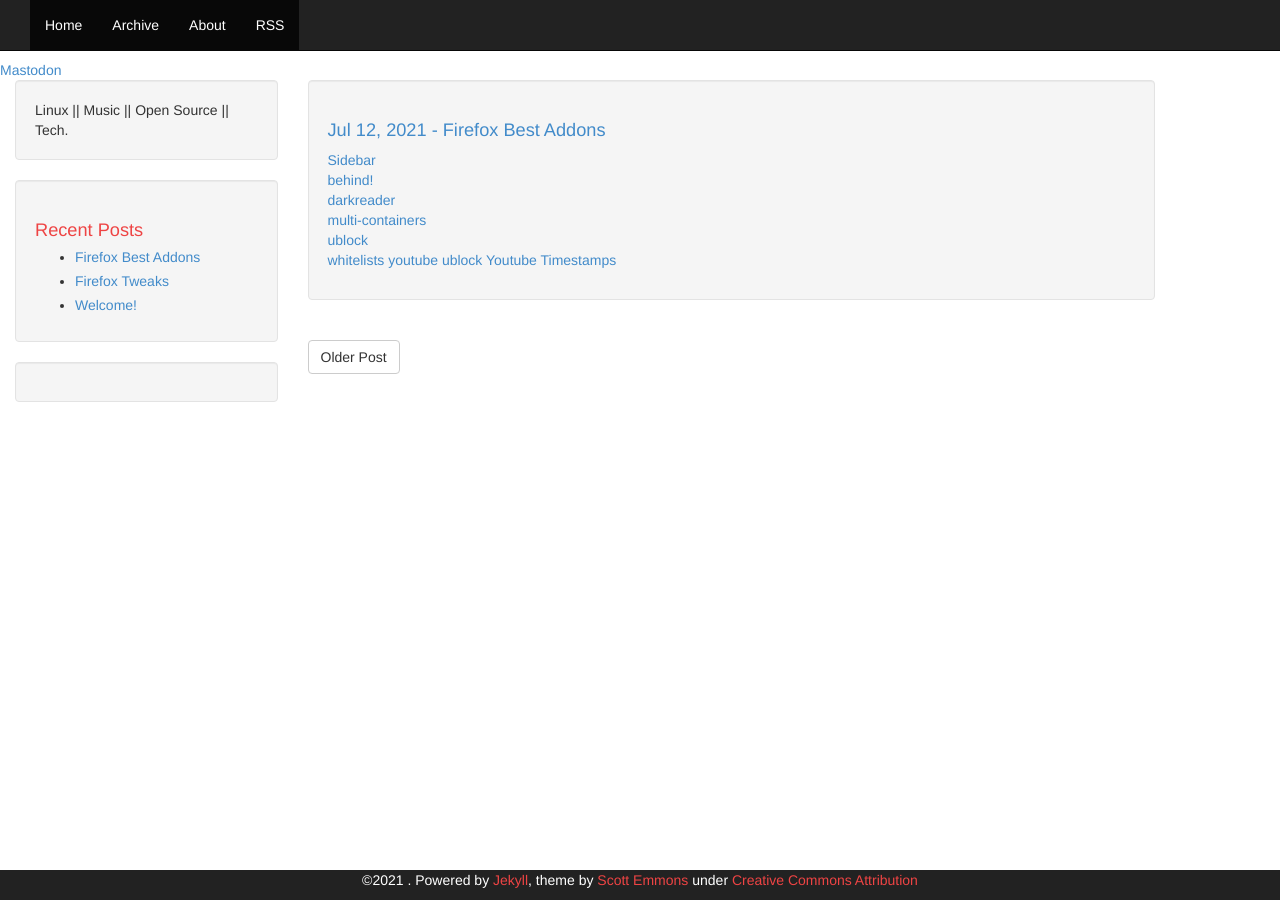
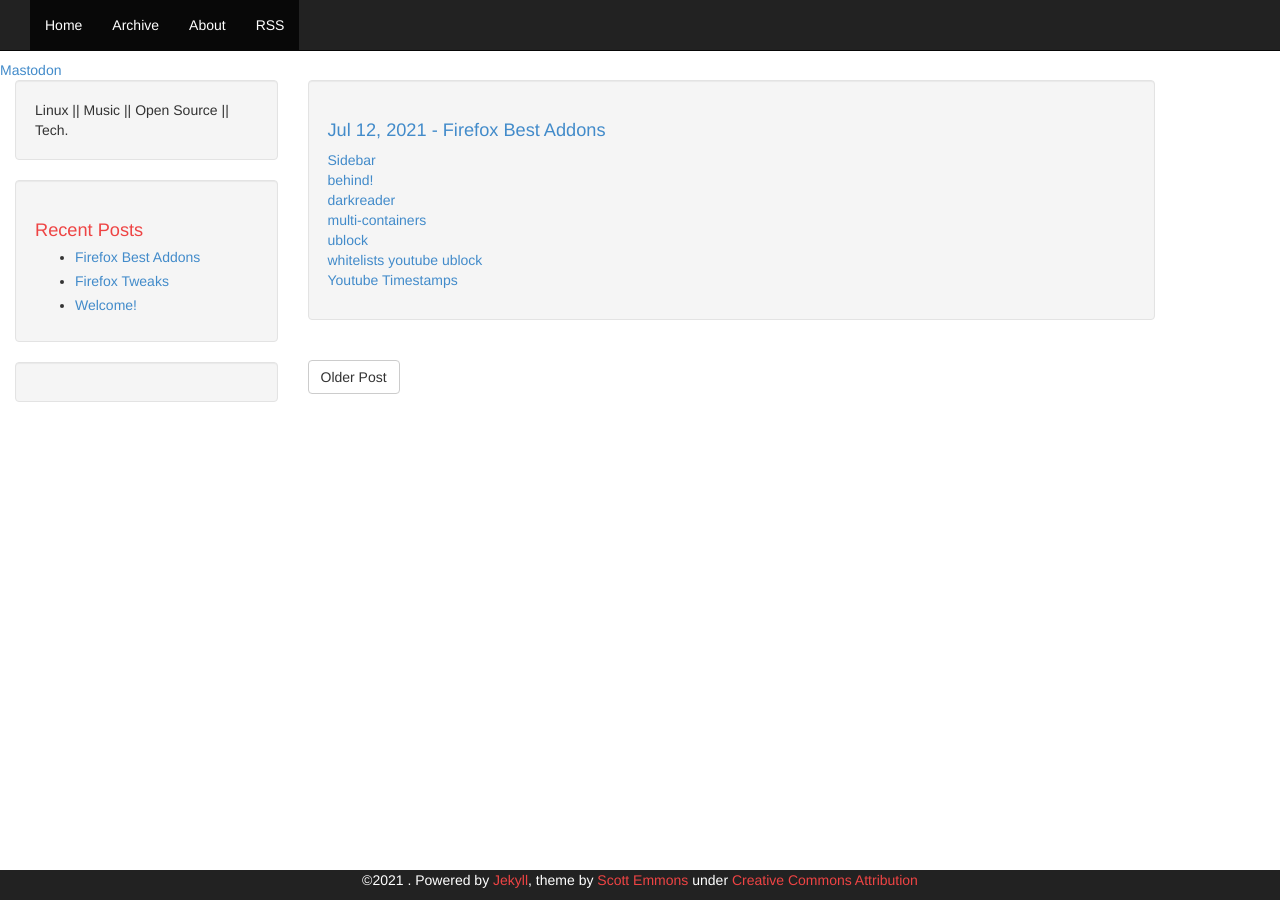
Before and after one commit to marekpistorius/blog.github.io, a Jekyll site: the page built from _posts/2021-07-12-best-firefox-addons.markdown, in a window 1280 px wide. Built offline with Jekyll 4.4.1, drawn with Linux system fonts in a browser that asks for light colours.

```diff
--- a/_posts/2021-07-12-best-firefox-addons.markdown
+++ b/_posts/2021-07-12-best-firefox-addons.markdown
@@ -10,5 +10,5 @@ categories: firefox tweaks
 [darkreader](https://addons.mozilla.org/en-US/firefox/addon/darkreader/) \
 [multi-containers](https://addons.mozilla.org/en-US/firefox/addon/multi-account-containers/) \
 [ublock](https://addons.mozilla.org/en-US/firefox/addon/ublock-origin/) \
-[whitelists youtube ublock](https://addons.mozilla.org/en-US/firefox/addon/youtube-channel-whitelist/)
+[whitelists youtube ublock](https://addons.mozilla.org/en-US/firefox/addon/youtube-channel-whitelist/) \
 [Youtube Timestamps](https://github.com/ris58h/youtube-timestamps)
```
